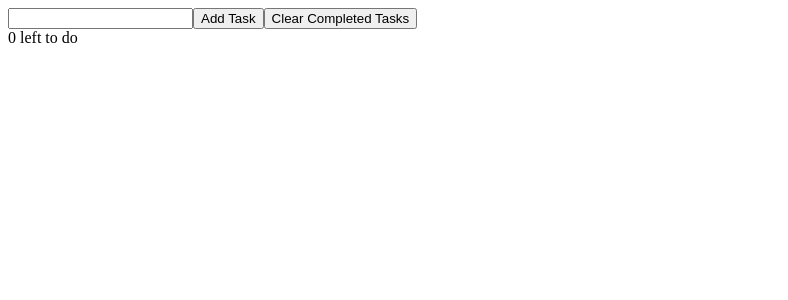
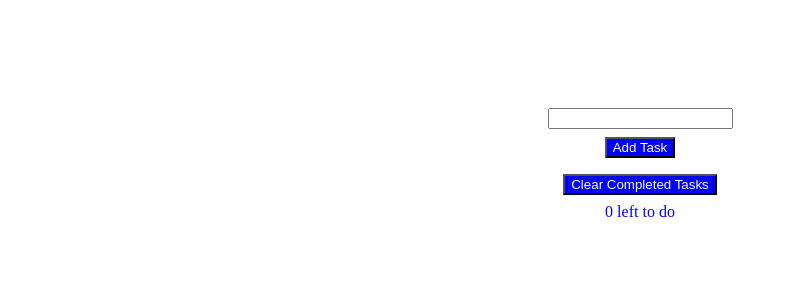
Before and after one commit to SullyDurgin/React-ToDo, a React (Create React App) app in the folder to-do/: page / in a window 1280 px wide. Shown: the top 300 px of the page, without its empty margins (0-788 px from the left). Built offline with nearby package versions, Linux system fonts and the light colour scheme.

Commit message:
style list

```diff
--- /dev/null
+++ b/to-do/src/App.css
@@ -0,0 +1,22 @@
+html {
+  text-align: center;
+  color: blue;
+  margin: 100px;
+}
+
+.List {
+  display: flex;
+  align-items: center;
+  justify-content: center;
+  flex-direction: column;
+}
+
+input {
+ text-align: center;
+}
+
+button {
+  color: white;
+  background-color: blue;
+  margin: 8px;
+}
--- a/to-do/src/App.jsx
+++ b/to-do/src/App.jsx
@@ -1,6 +1,7 @@
 import React, { useState, useRef, useEffect } from 'react'
 import TodoList from './TodoList'
 import { v4 as uuidv4 } from 'uuid';
+import './App.css'
 
 const LOCAL_STORAGE_KEY = 'todoApp.todos'
 
@@ -39,13 +40,13 @@ function App() {
   }
 
 	return (
-    <>
+    <div className='List'>
      <TodoList todos={todos}  toggleTodo={toggleTodo}/>
      <input ref={todoNameRef} type="text" />
      <button onClick={handleAddTodo}>Add Task</button>
      <button onClick={handleClearTodos}>Clear Completed Tasks</button>
      <div>{todos.filter(todo => !todo.complete).length} left to do</div>
-    </>
+    </div>
   )
 }
 
```
